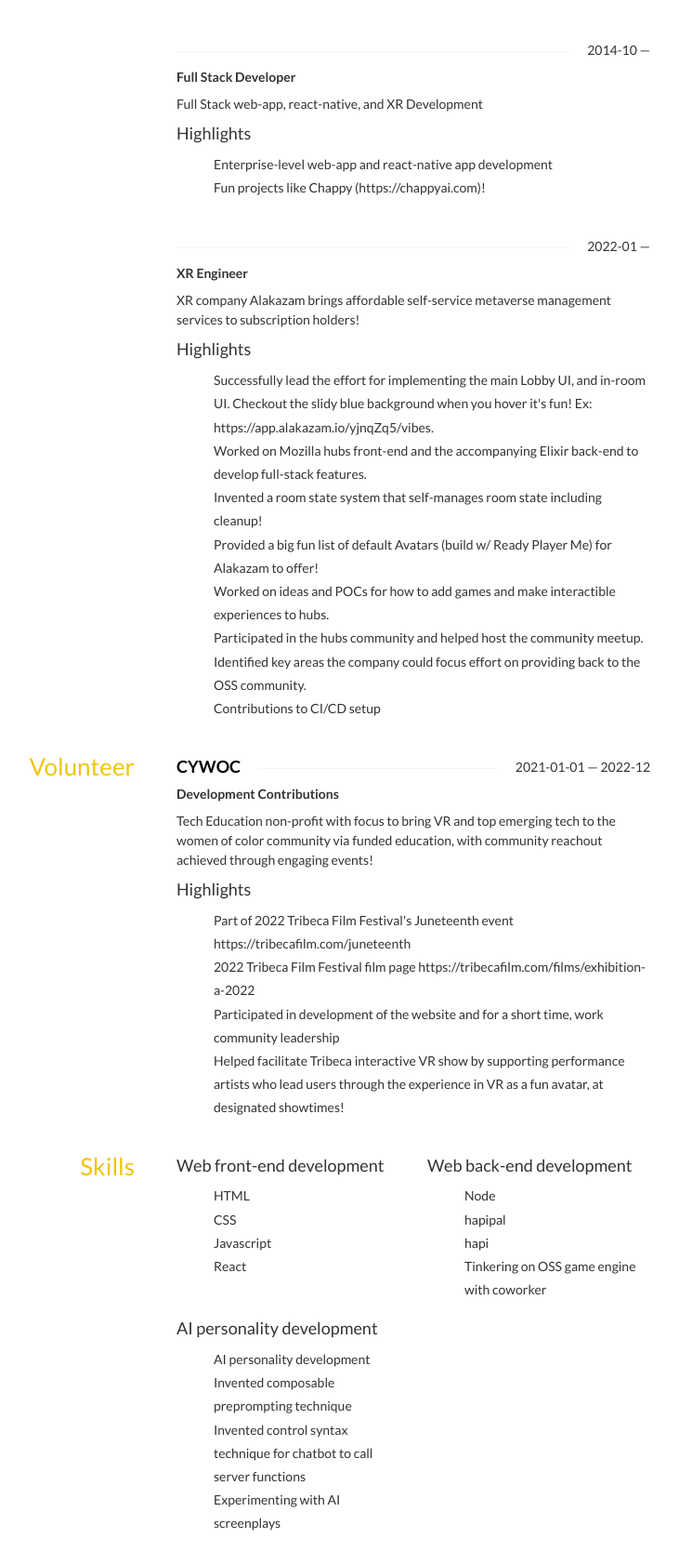
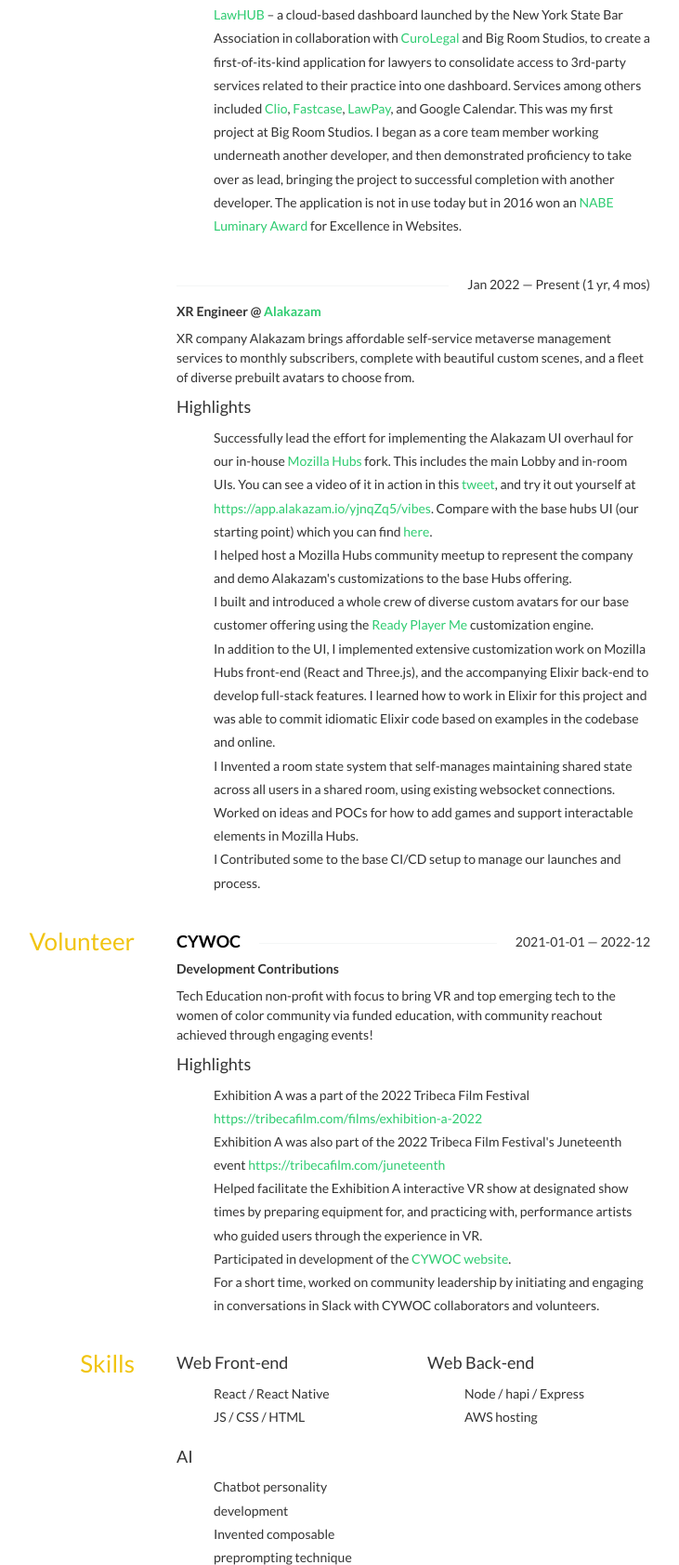
Before and after one commit to wswoodruff/wswoodruff.github.io, a website: page resume/index.html in a window 1280 px wide. Shown: the part 1705-3388 px from the top of the page at 93% size, without its empty margins (285-1016 px from the left). Drawn offline with nearby package versions, Linux system fonts and the light colour scheme; some icons are missing.

Commit message:
Finish updating stuff

```diff
--- a/resume/index.html
+++ b/resume/index.html
@@ -337,14 +337,14 @@
 				<h4 class="strike-through">
 					<span></span>
 					<span class="date">
-						2015-08 — 2022-02 (6 yrs, 7 mos)
+						Aug 2015 — Jan 2022 (6 yrs, 6 mos)
 					</span>
 				</h4>
 				<div class="position">
 					Full Stack Developer @ <a href="https://bigroomstudios.com" target="_blank" rel="noreferrer noopener">Big Room Studios</a>
 				</div>
 				<div class="summary">
-					<p>Big Room Studios has received numerous project grants from <a href="https://www.mainetechnology.org" target="_blank" rel="noreferrer noopener">Maine Technology Institute</a>, and has been considered among the most talented web development shops in Portland, Maine since 2002.</p>
+					<p>Big Room Studios has received numerous project grants from <a href="https://www.mainetechnology.org" target="_blank" rel="noreferrer noopener">Maine Technology Institute</a>, and has been considered among the most talented web development studios in Portland, Maine since 2002.</p>
 				</div>
 				<h4>Highlights</h4>
 				<ul class="highlights">
@@ -352,50 +352,31 @@
 					<li class="bullet"><a href="https://nearpeer.net" target="_blank" rel="noreferrer noopener">Nearpeer</a> (<a href="https://nearpeer.com" target="_blank" rel="noreferrer noopener">about</a>) - a college social networking app used by major colleges like LSU, Xavier, and others across the country to this day! Nearpeer uses Twilio to bring live group chat and DMs to college students to improve their sense of community and belonging. I worked extensively on the front and back-ends for this app, and ended up maintaining it by myself after initial development.</li>
 					<li class="bullet"><a href="https://jobsintheus.com" target="_blank" rel="noreferrer noopener">JobsInTheUS</a> – a job portal with an extensive Application Tracking System, and an Elastic Search implementation for searching across millions of jobs across the country. I worked extensively on their new UI and job import bot system, which downloaded and indexed about a million jobs per day. I ended up maintaining this app by myself after initial development as well. Still up and running strong!</li>
 					<li class="bullet"><a href="https://www.architalx.org" target="_blank" rel="noreferrer noopener">Architalx</a> – a beautiful, content managed, architectural conference website built on Wordpress with custom php. I lead this project on the development side, working closely with our staff designer to bring his dynamic design to life. I even implemented an interesting way to write modularized php code for this project. It turned out well, the site and template I built is in use to this day!</li>
+					<li class="bullet"><a href="https://www.curolegal.com/lawhub-case-study" target="_blank" rel="noreferrer noopener">LawHUB</a> – a cloud-based dashboard launched by the New York State Bar Association in collaboration with <a href="https://curolegal.com" target="_blank" rel="noreferrer noopener">CuroLegal</a> and Big Room Studios, to create a first-of-its-kind application for lawyers to consolidate access to 3rd-party services related to their practice into one dashboard. Services among others included <a href="https://www.clio.com/" target="_blank" rel="noreferrer noopener">Clio</a>, <a href="https://www.fastcase.com">Fastcase</a>, <a href="https://www.lawpay.com">LawPay</a>, and Google Calendar. This was my first project at Big Room Studios. I began as a core team member working underneath another developer, and then demonstrated proficiency to take over as lead, bringing the project to successful completion with another developer. The application is not in use today but in 2016 won an <a href="https://www.nabenet.org/page/2016LuminaryWinners" target="_blank" rel="noreferrer noopener">NABE Luminary Award</a> for Excellence in Websites.</li>
 				</ul>
 			</div>
 			<div class="col-sm-12">
 				<h4 class="strike-through">
 					<span></span>
 					<span class="date">
-						2014-10 —
+						Jan 2022 — Present (1 yr, 4 mos)
 					</span>
 				</h4>
 				<div class="position">
-					Full Stack Developer
+					XR Engineer @ <a href="https://www.alakazam.io" target="_blank" rel="noreferrer noopener">Alakazam</a>
 				</div>
 				<div class="summary">
-					<p>Full Stack web-app, react-native, and XR Development</p>
+					<p>XR company Alakazam brings affordable self-service metaverse management services to monthly subscribers, complete with beautiful custom scenes, and a fleet of diverse prebuilt avatars to choose from.</p>
 				</div>
 				<h4>Highlights</h4>
 				<ul class="highlights">
-					<li class="bullet">Enterprise-level web-app and react-native app development</li>
-					<li class="bullet">Fun projects like Chappy (https://chappyai.com)!</li>
-				</ul>
-			</div>
-			<div class="col-sm-12">
-				<h4 class="strike-through">
-					<span></span>
-					<span class="date">
-						2022-01 —
-					</span>
-				</h4>
-				<div class="position">
-					XR Engineer
-				</div>
-				<div class="summary">
-					<p>XR company Alakazam brings affordable self-service metaverse management services to subscription holders!</p>
-				</div>
-				<h4>Highlights</h4>
-				<ul class="highlights">
-					<li class="bullet">Successfully lead the effort for implementing the main Lobby UI, and in-room UI. Checkout the slidy blue background when you hover it&#x27;s fun! Ex: https://app.alakazam.io/yjnqZq5/vibes.</li>
-					<li class="bullet">Worked on Mozilla hubs front-end and the accompanying Elixir back-end to develop full-stack features.</li>
-					<li class="bullet">Invented a room state system that self-manages room state including cleanup!</li>
-					<li class="bullet">Provided a big fun list of default Avatars (build w/ Ready Player Me) for Alakazam to offer!</li>
-					<li class="bullet">Worked on ideas and POCs for how to add games and make interactible experiences to hubs.</li>
-					<li class="bullet">Participated in the hubs community and helped host the community meetup.</li>
-					<li class="bullet">Identified key areas the company could focus effort on providing back to the OSS community.</li>
-					<li class="bullet">Contributions to CI/CD setup</li>
+					<li class="bullet">Successfully lead the effort for implementing the Alakazam UI overhaul for our in-house <a href="https://hubs.mozilla.com" target="_blank" rel="noreferrer noopener">Mozilla Hubs</a> fork. This includes the main Lobby and in-room UIs. You can see a video of it in action in this <a href="https://twitter.com/wswoodruff_/status/1620870426783268867" target="_blank" rel="noreferrer noopener">tweet</a>, and try it out yourself at <a href="https://app.alakazam.io/yjnqZq5/vibes" target="_blank" rel="noreferrer noopener">https://app.alakazam.io/yjnqZq5/vibes</a>. Compare with the base hubs UI (our starting point) which you can find <a href="https://hubs.mozilla.com/Pvg5MMt/hubs-demo" target="_blank" rel="noreferrer noopener">here</a>.</li>
+					<li class="bullet">I helped host a Mozilla Hubs community meetup to represent the company and demo Alakazam's customizations to the base Hubs offering.</li>
+					<li class="bullet">I built and introduced a whole crew of diverse custom avatars for our base customer offering using the <a href="https://readyplayer.me" target="_blank" rel="noreferrer noopener">Ready Player Me</a> customization engine.</li>
+					<li class="bullet">In addition to the UI, I implemented extensive customization work on Mozilla Hubs front-end (React and Three.js), and the accompanying Elixir back-end to develop full-stack features. I learned how to work in Elixir for this project and was able to commit idiomatic Elixir code based on examples in the codebase and online.</li>
+					<li class="bullet">I Invented a room state system that self-manages maintaining shared state across all users in a shared room, using existing websocket connections.</li>
+					<li class="bullet">Worked on ideas and POCs for how to add games and support interactable elements in Mozilla Hubs.</li>
+					<li class="bullet">I Contributed some to the base CI/CD setup to manage our launches and process.</li>
 				</ul>
 			</div>
 			</div>
@@ -423,10 +404,11 @@
 				</div>
 				<h4>Highlights</h4>
 				<ul class="highlights">
-					<li class="bullet">Part of 2022 Tribeca Film Festival&#x27;s Juneteenth event https://tribecafilm.com/juneteenth</li>
-					<li class="bullet">2022 Tribeca Film Festival film page https://tribecafilm.com/films/exhibition-a-2022</li>
-					<li class="bullet">Participated in development of the website and for a short time, work community leadership</li>
-					<li class="bullet">Helped facilitate Tribeca interactive VR show by supporting performance artists who lead users through the experience in VR as a fun avatar, at designated showtimes!</li>
+					<li class="bullet">Exhibition A was a part of the 2022 Tribeca Film Festival <a href="https://tribecafilm.com/films/exhibition-a-2022" target="_blank" rel="noreferrer noopener">https://tribecafilm.com/films/exhibition-a-2022</a></li>
+					<li class="bullet">Exhibition A was also part of the 2022 Tribeca Film Festival&#x27;s Juneteenth event <a href="https://tribecafilm.com/juneteenth" target="_blank" rel="noreferrer noopener">https://tribecafilm.com/juneteenth</a></li>
+					<li class="bullet">Helped facilitate the Exhibition A interactive VR show at designated show times by preparing equipment for, and practicing with, performance artists who guided users through the experience in VR.</li>
+					<li class="bullet">Participated in development of the <a href="https://cywoc.org" target="_blank" rel="noreferrer noopener">CYWOC website</a>.</li>
+					<li class="bullet">For a short time, worked on community leadership by initiating and engaging in conversations in Slack with CYWOC collaborators and volunteers.</li>
 				</ul>
 			</div>
 			</div>
@@ -444,32 +426,28 @@
 			<div class="row">
 			<div class="col-sm-6">
 				<div class="name">
-					<h4>Web front-end development</h4>
+					<h4>Web Front-end</h4>
 				</div>
 				<ul class="keywords">
-					<li>HTML</li>
-					<li>CSS</li>
-					<li>Javascript</li>
-					<li>React</li>
+					<li>React / React Native</li>
+					<li>JS / CSS / HTML</li>
 				</ul>
 			</div>
 			<div class="col-sm-6">
 				<div class="name">
-					<h4>Web back-end development</h4>
+					<h4>Web Back-end</h4>
 				</div>
 				<ul class="keywords">
-					<li>Node</li>
-					<li>hapipal</li>
-					<li>hapi</li>
-					<li>Tinkering on OSS game engine with coworker</li>
+					<li>Node / hapi / Express</li>
+					<li>AWS hosting</li>
 				</ul>
 			</div>
 			<div class="col-sm-6">
 				<div class="name">
-					<h4>AI personality development</h4>
+					<h4>AI</h4>
 				</div>
 				<ul class="keywords">
-					<li>AI personality development</li>
+					<li>Chatbot personality development</li>
 					<li>Invented composable preprompting technique</li>
 					<li>Invented control syntax technique for chatbot to call server functions</li>
 					<li>Experimenting with AI screenplays</li>
@@ -499,9 +477,6 @@
 			</div>
 		</div>
 	</section>
-
-
 	</div>
-
 	</body>
 </html>
```
